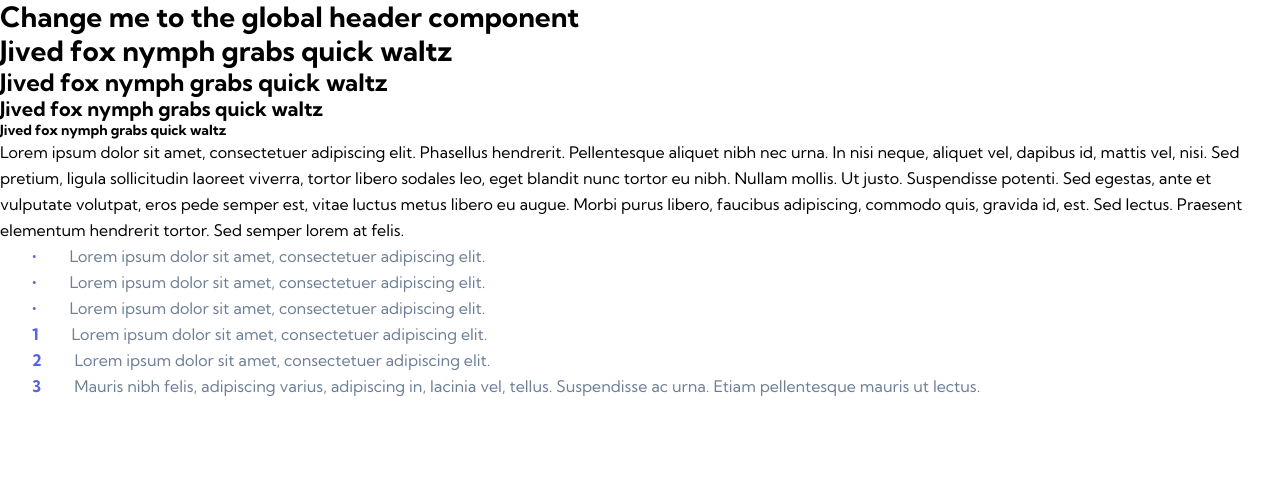
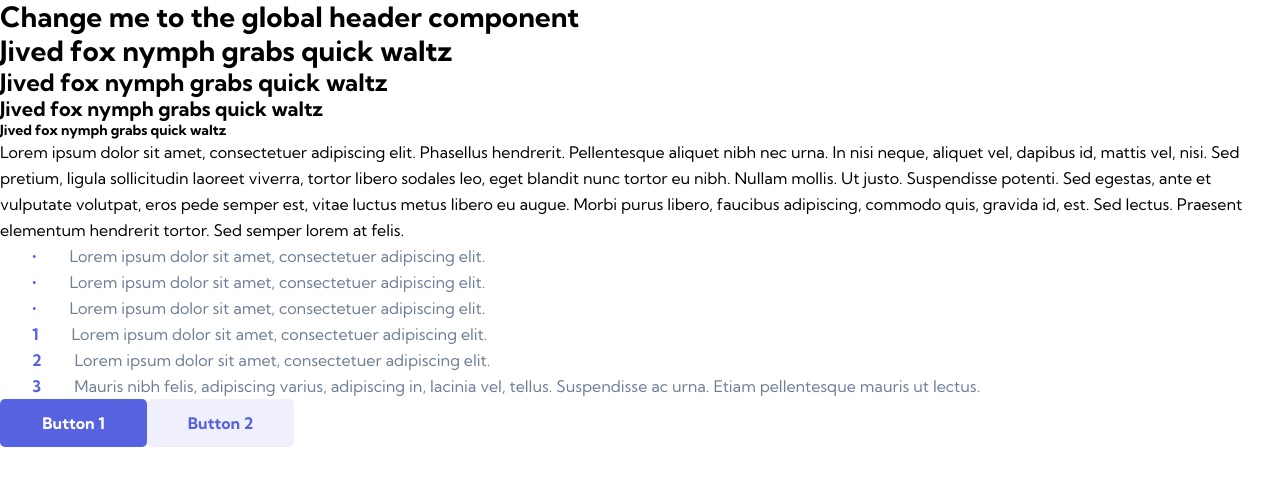
Before and after one commit to LionelPinheiroDuarte/devjobs-webapp, a Next.js app: page /css in a window 1280 px wide. Shown: the top 486 px of the page. Built offline with nearby package versions, Linux system fonts and the light colour scheme.

Commit message:
Add style to the button

```diff
--- a/src/pages/css.js
+++ b/src/pages/css.js
@@ -18,6 +18,8 @@ export default function test(){
                 <li className="list-item-style secondary-color-dark-gray">Lorem ipsum dolor sit amet, consectetuer adipiscing elit.</li>
                 <li className="list-item-style secondary-color-dark-gray">Mauris nibh felis, adipiscing varius, adipiscing in, lacinia vel, tellus. Suspendisse ac urna. Etiam pellentesque mauris ut lectus.</li>
             </ol>
+            <button className="primary-button">Button 1</button>
+            <button className="secondary-button">Button 2</button>
         </>
     )
 }
--- a/src/styles/globals.css
+++ b/src/styles/globals.css
@@ -84,7 +84,15 @@ ol li::before {
   margin-right: 33px;
 }
 
-
+button{
+  font-family: inherit;
+  font-size: var(--fs-400);
+  font-weight: bold;
+  height: 48px;
+  width: 147px;
+  border-radius: 5px;
+  border:none;
+}
 
 /*--- Utility classes ---*/
 .primary-color { color: var(--primary-color);}
@@ -97,15 +105,30 @@ ol li::before {
 .secondary-color-gray { color: var(--secondary-color-gray);}
 .secondary-color-dark-gray { color: var(--secondary-color-dark-gray);}
 
+.list-item-style{line-height: var(--line-height);}
+
+.primary-button {
+  color: var(--secondary-color-white);
+  background-color: var(--primary-color)
+}
+.primary-button:hover{
+  background-color: var(--primary-color-light)  ;
+}
+.secondary-button {
+  color: var(--primary-color);
+  background-color: #EFF0FC ;
+}
+.secondary-button:hover {
+  color: var(--primary-color);
+  background-color: #C5C9F4 ;
+}
+
 /* temp class*/
 
 .list-style{
   margin-left: 2rem;
 }
 
-.list-item-style{
-  line-height: var(--line-height);
-}
 
 @media (prefers-color-scheme: dark) {
   :root {
```
